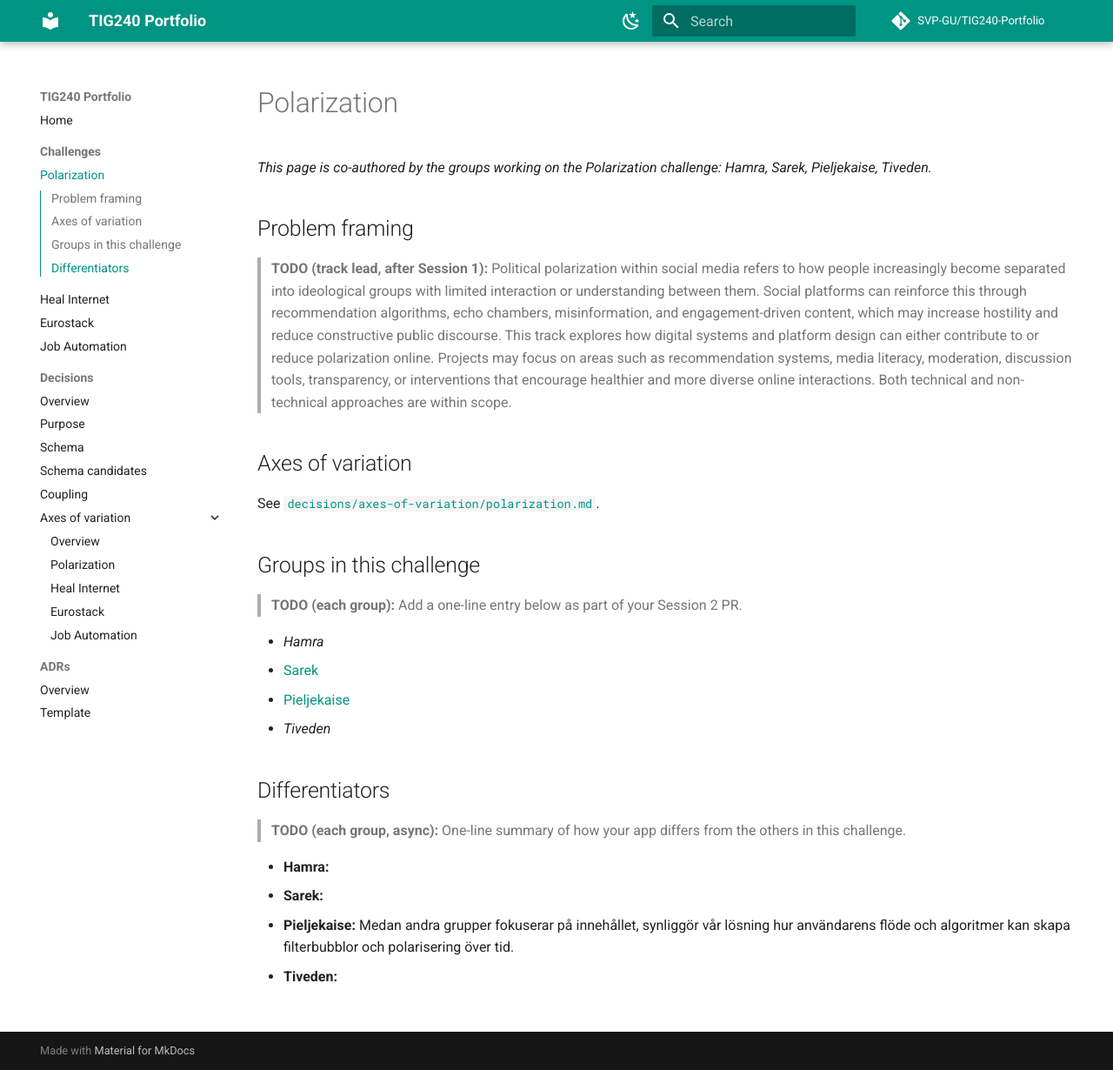
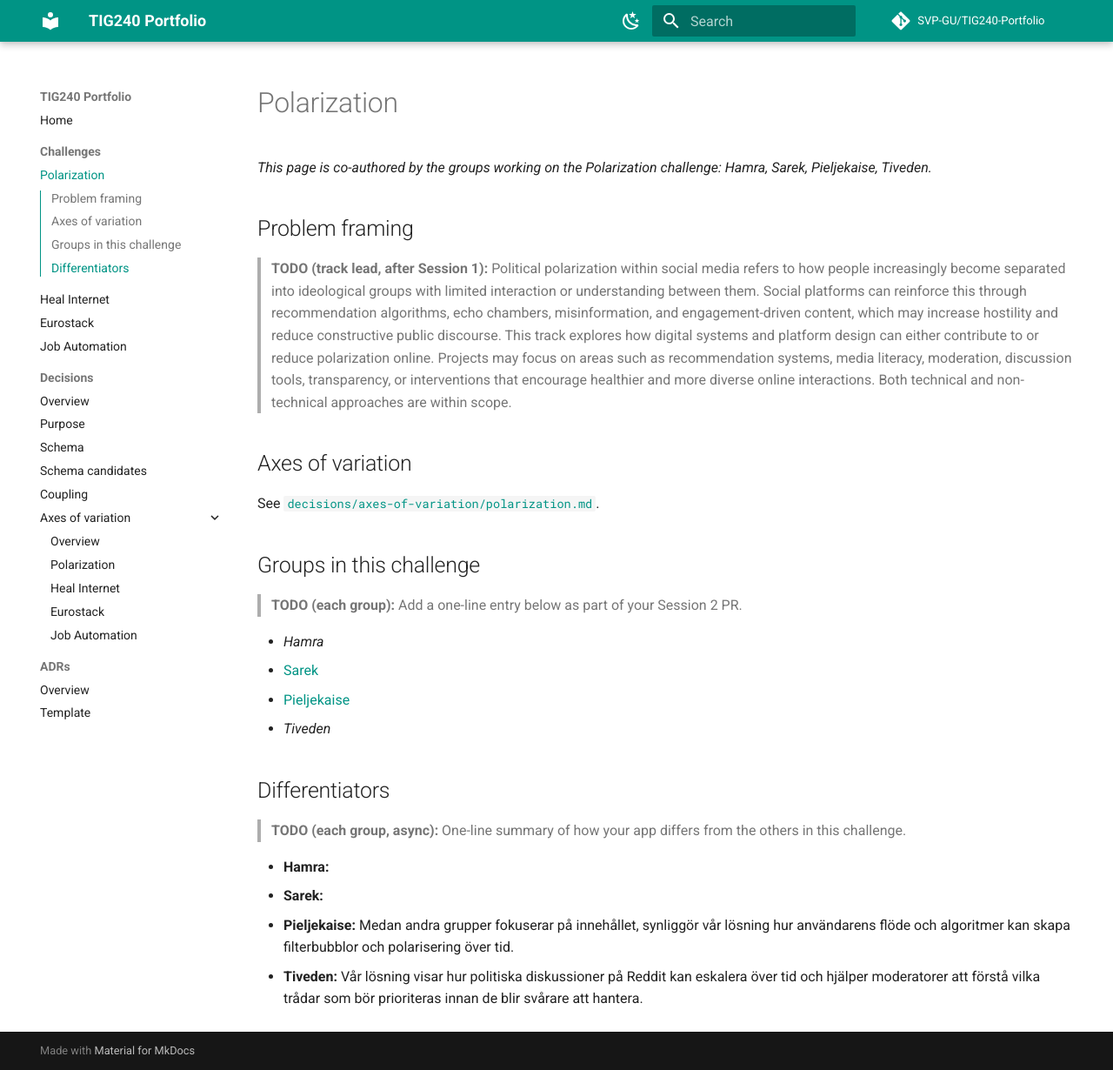
Before and after one commit to SVP-GU/TIG240-Portfolio, an MkDocs documentation site: the page built from docs/challenges/polarization/index.md, in a window 1280 px wide and 1230 px high. Shown: the whole window at 87% size. Built offline with MkDocs 1.6.1 and Material for MkDocs 9.7.7, drawn with Linux system fonts in a browser that asks for light colours; comment, search, counter and statistics services are not loaded.

Commit message:
Update index.md
Added differentiator for Tiveden

```diff
--- a/docs/challenges/polarization/index.md
+++ b/docs/challenges/polarization/index.md
@@ -28,4 +28,4 @@ See [`decisions/axes-of-variation/polarization.md`](../../decisions/axes-of-vari
 - **Hamra:**
 - **Sarek:**
 - **Pieljekaise:** Medan andra grupper fokuserar på innehållet, synliggör vår lösning hur användarens flöde och algoritmer kan skapa filterbubblor och polarisering över tid.
-- **Tiveden:**
+- **Tiveden:** Vår lösning visar hur politiska diskussioner på Reddit kan eskalera över tid och hjälper moderatorer att förstå vilka trådar som bör prioriteras innan de blir svårare att hantera.
```
